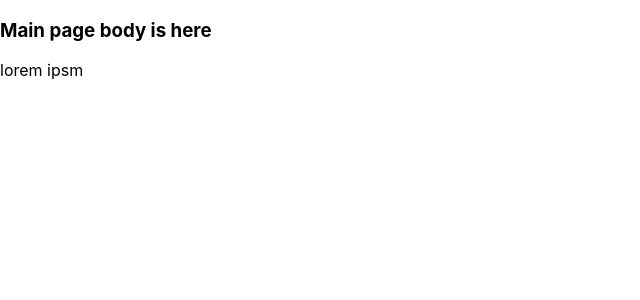
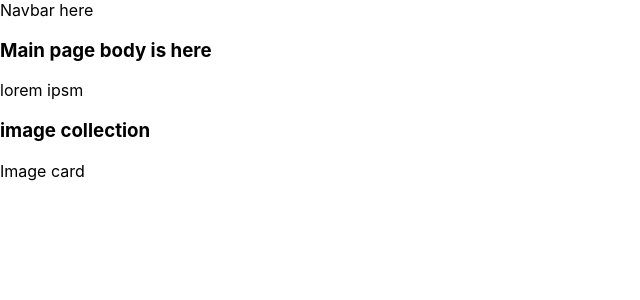
Before and after one commit to NidhitheCoder/unsplash-app, a React (Create React App) app in the folder unsplash-app/: page / in a window 1280 px wide. Shown: the top 300 px of the page, without its empty margins (0-640 px from the left). Built offline with nearby package versions, Linux system fonts and the light colour scheme.

Commit message:
Basic mainpage components added

```diff
--- a/unsplash-app/package.json
+++ b/unsplash-app/package.json
@@ -3,9 +3,12 @@
   "version": "0.1.0",
   "private": true,
   "dependencies": {
+    "@material-ui/core": "^4.11.0",
+    "@material-ui/icons": "^4.9.1",
     "@testing-library/jest-dom": "^4.2.4",
     "@testing-library/react": "^9.3.2",
     "@testing-library/user-event": "^7.1.2",
+    "node-sass": "^4.14.1",
     "react": "^16.14.0",
     "react-dom": "^16.14.0",
     "react-router-dom": "^5.2.0",
--- a/unsplash-app/src/App.js
+++ b/unsplash-app/src/App.js
@@ -2,7 +2,7 @@ import React from 'react';
 import './App.css';
 import {Switch,Route} from 'react-router-dom';
 
-import MainPage from './pages/mainPage/mainPage.component';
+import MainPage from './pages/main-page/main-page.component';
 
 function App() {
   return (
--- /dev/null
+++ b/unsplash-app/src/components/image-card/image-card.compnent.jsx
@@ -0,0 +1,8 @@
+import React from 'react';
+import './image-card.styles.modules.scss';
+
+const ImageCard = () => (
+<div>Image card</div>
+);
+
+export default ImageCard;
--- /dev/null
+++ b/unsplash-app/src/components/image-collection/image-collection.component.jsx
@@ -0,0 +1,13 @@
+import React from "react";
+import './image-collection.styles.modules.scss';
+
+import ImageCard from '../image-card/image-card.compnent';
+
+const ImageCollection = () => (
+  <div>
+  <h3>image collection</h3>
+    <ImageCard />
+  </div>
+);
+
+export default ImageCollection;
--- /dev/null
+++ b/unsplash-app/src/components/navbar/navbar.component.jsx
@@ -0,0 +1,5 @@
+import React from "react";
+
+const Navbar = () => <div>Navbar here</div>;
+
+export default Navbar;
--- /dev/null
+++ b/unsplash-app/src/pages/main-page/main-page.component.jsx
@@ -0,0 +1,19 @@
+import React from "react";
+import "./main-page.styles.modules.scss";
+import Navbar from "../../components/navbar/navbar.component";
+import ImageCollection from "../../components/image-collection/image-collection.component";
+
+class MainPage extends React.Component {
+  render() {
+    return (
+      <div>
+        <Navbar />
+        <h3>Main page body is here</h3>
+        <p>lorem ipsm</p>
+        <ImageCollection />
+      </div>
+    );
+  }
+}
+
+export default MainPage;
--- a/unsplash-app/src/pages/mainPage/mainPage.component.jsx
+++ /dev/null
@@ -1,14 +0,0 @@
-import React from "react";
-
-class MainPage extends React.Component {
-  render() {
-    return (
-      <div>
-        <h3>Main page body is here</h3>
-        <p>lorem ipsm</p>
-      </div>
-    );
-  }
-};
-
-export default MainPage;
```
Also changed, not shown: unsplash-app/src/components/image-card/image-card.styles.modules.scss (added), unsplash-app/src/components/image-collection/image-collection.styles.modules.scss (added), unsplash-app/src/components/navbar/navbar.styles.modules.scss (added), unsplash-app/src/pages/main-page/main-page.styles.modules.scss (added), 1 other file (tests, documents, lock files or other folders).
